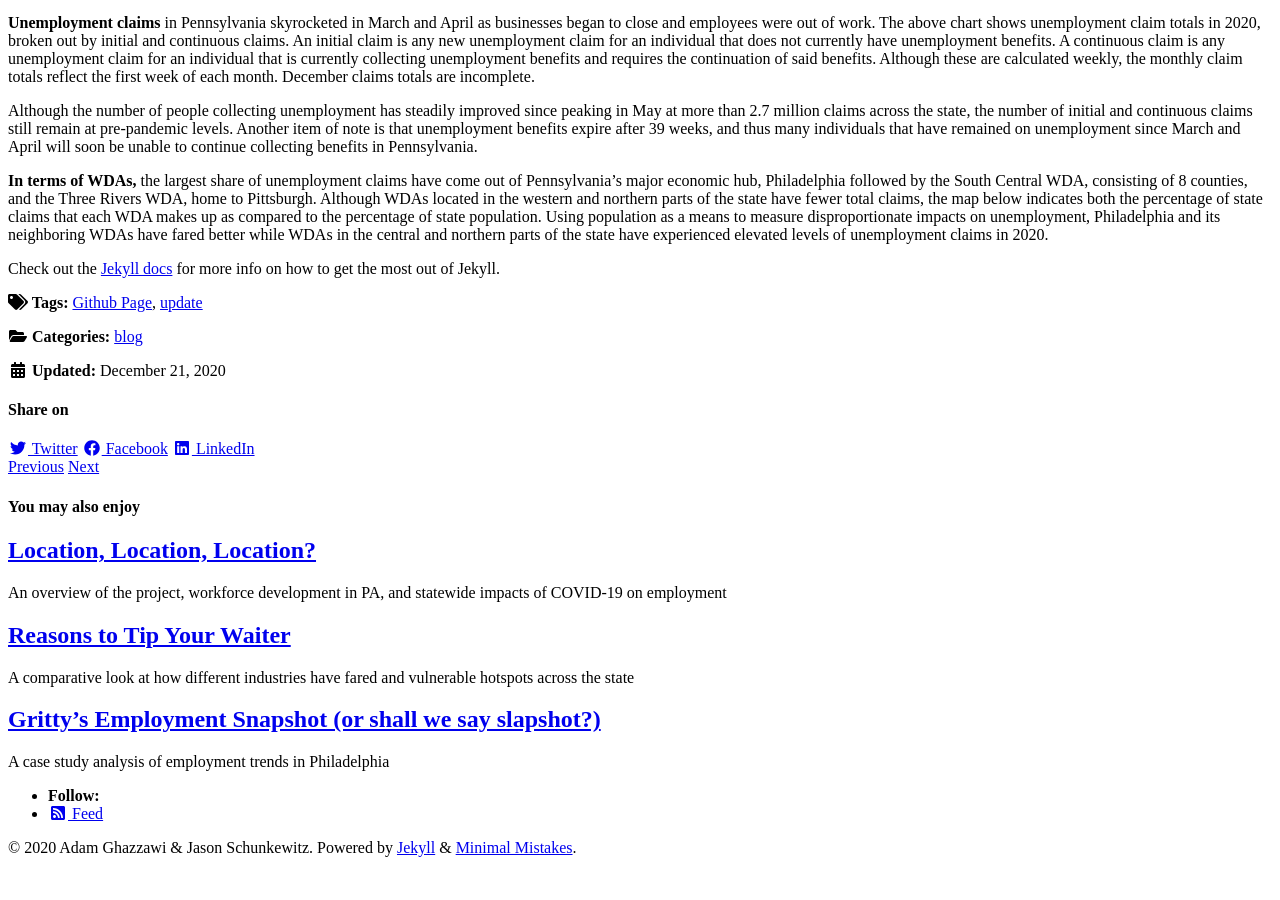
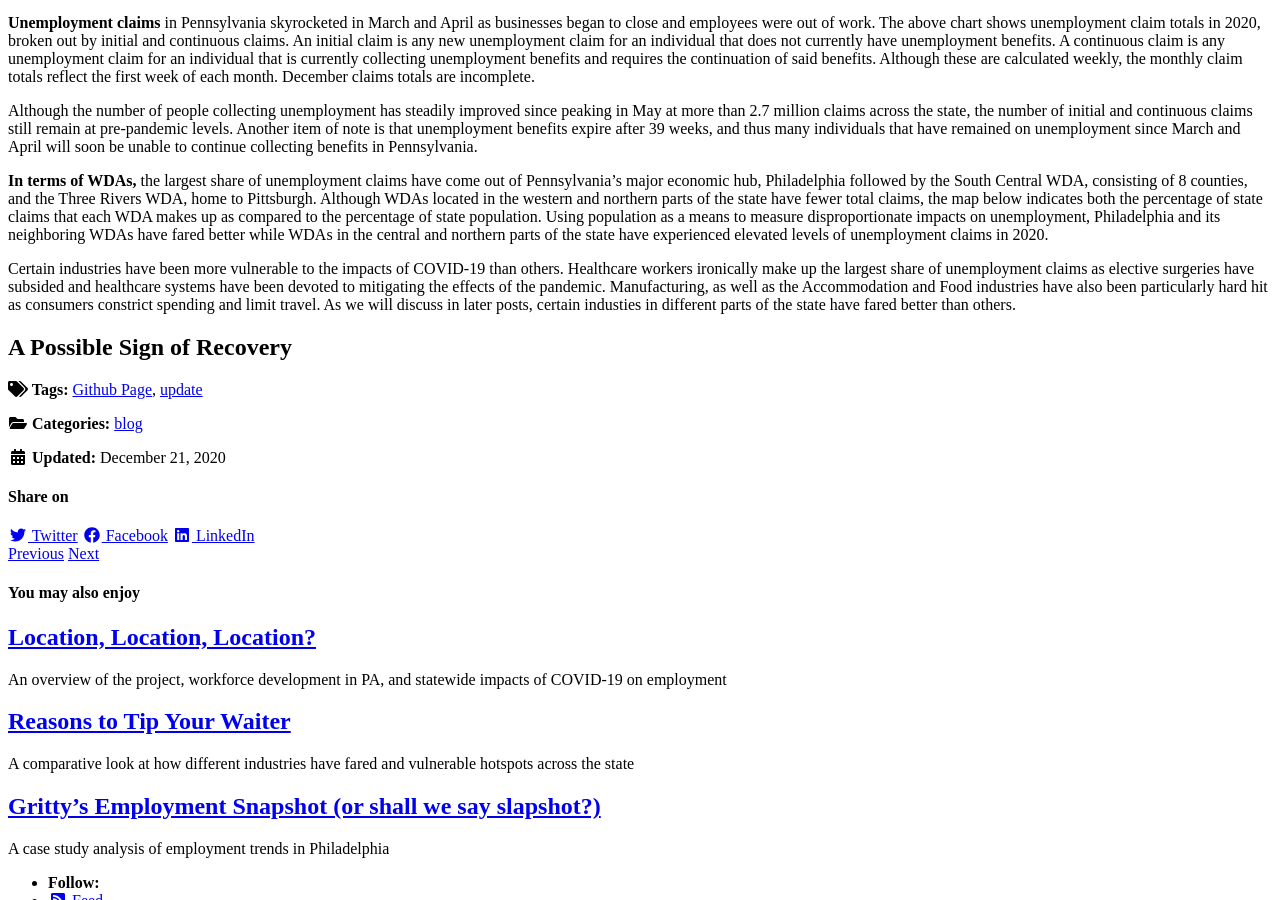
Before and after one commit to amghazzawi/PAemployment, a Jekyll site: the page built from _posts/2019-04-18-welcome-to-github-pages.md, in a window 1280 px wide and 900 px high, scrolled down 1298 px. Built offline with Jekyll 4.4.1, drawn with Linux system fonts in a browser that asks for light colours; cached includes are drawn as plain includes; nearby versions of some CDN libraries.

Commit message:
Update 2019-04-18-welcome-to-github-pages.md

```diff
--- a/_posts/2019-04-18-welcome-to-github-pages.md
+++ b/_posts/2019-04-18-welcome-to-github-pages.md
@@ -39,12 +39,10 @@
 
 <div id="hv-chart-3"></div>
 
-Check out the [Jekyll docs][jekyll-docs] for more info on how to get the most out of Jekyll.
+Certain industries have been more vulnerable to the impacts of COVID-19 than others. Healthcare workers ironically make up the largest share of unemployment claims as elective surgeries have subsided and healthcare systems have been devoted to mitigating the effects of the pandemic. Manufacturing, as well as the Accommodation and Food industries have also been particularly hard hit as consumers constrict spending and limit travel. As we will discuss in later posts, certain industies in different parts of the state have fared better than others.
 
 <div id="hv-chart-4"></div>
 
-[jekyll-docs]: https://jekyllrb.com/docs/home
-[jekyll-gh]: https://github.com/jekyll/jekyll
-[jekyll-talk]: https://talk.jekyllrb.com/
+## A Possible Sign of Recovery
 
 <div id="hv-chart-5"></div>
```
